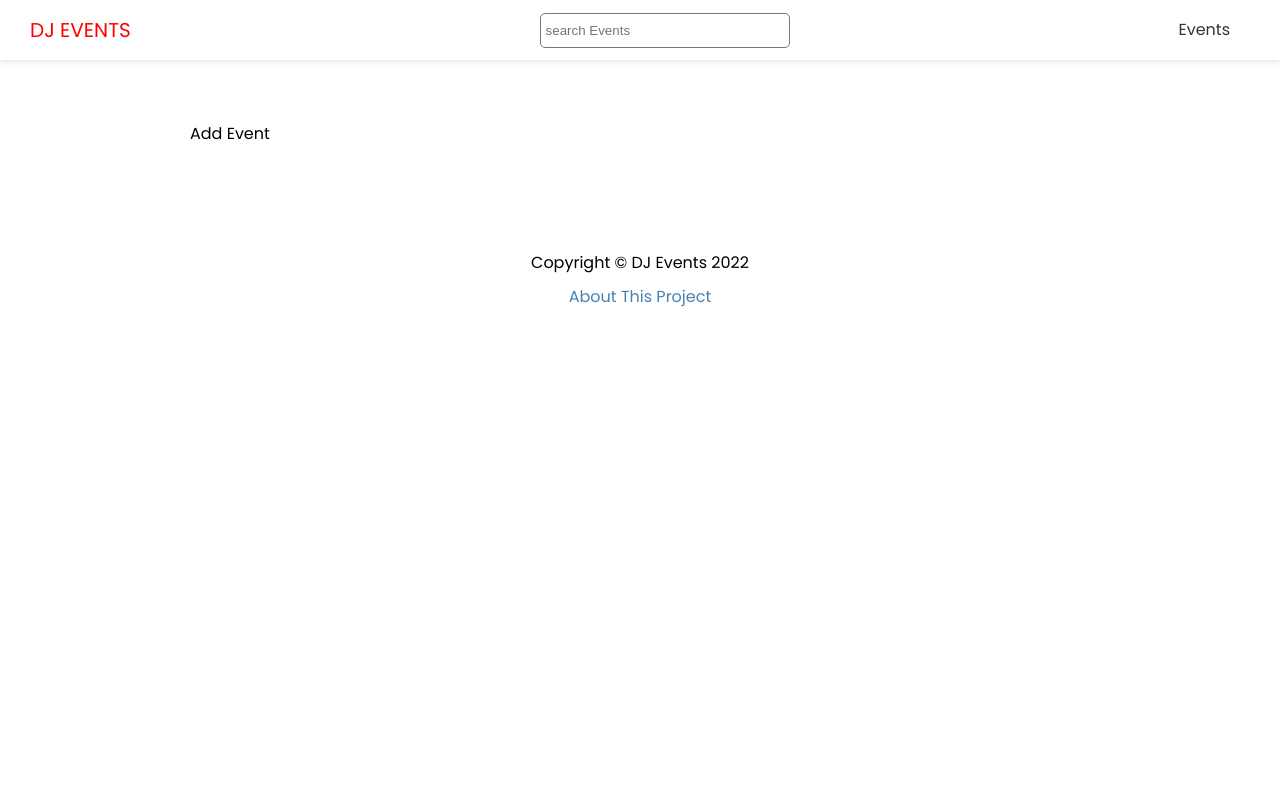
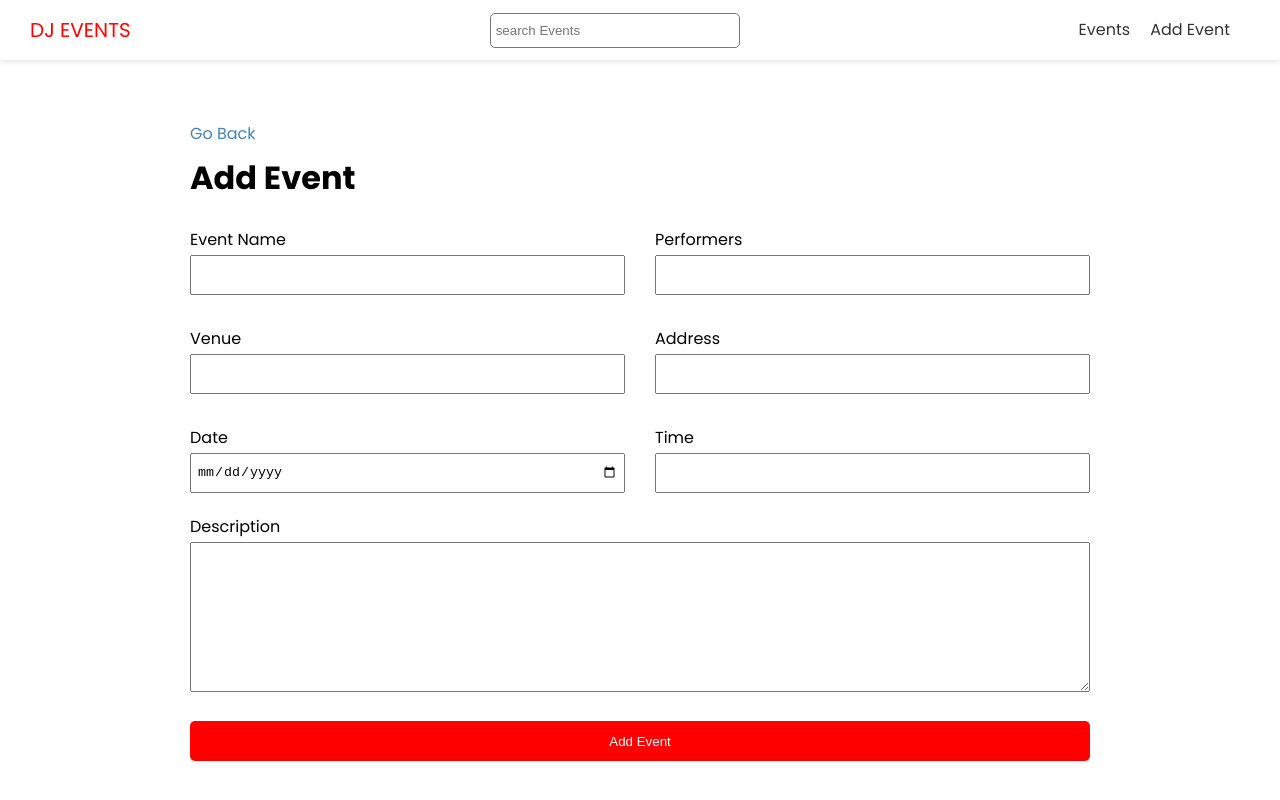
Before and after one commit to cisu/next_strapi_blog_front-end, a Next.js app: page /events/add in a window 1280 px wide. Shown: the top 800 px of the page. Built offline with nearby package versions, Linux system fonts and the light colour scheme; no server answers.

Commit message:
add a custom form with mult states

```diff
--- a/components/Header.jsx
+++ b/components/Header.jsx
@@ -23,6 +23,12 @@ const Header = () => {
                         <a>Events</a>
                     </Link>
                 </li>
+
+                <li>
+                    <Link href='/events/add'>
+                        <a>Add Event</a>
+                    </Link>
+                </li>
             </ul>
         </nav>
 
--- a/pages/events/add.js
+++ b/pages/events/add.js
@@ -1,13 +1,134 @@
-import React from 'react'
-
-import Layout from '../../components/Layout'
+import React, { useState } from "react";
+import { useRouter } from "next/router";
+import Link from "next/link";
+import { API_URL } from "@config/index";
+import styles from "@styles/Form.module.css";
+import Layout from "../../components/Layout";
 
 const AddEvent = () => {
+  const [values, setValues] = useState({
+    name: "",
+    performers: "",
+    venue: "",
+    address: "",
+    date: "",
+    time: "",
+    description: "",
+  });
+
+  const router = useRouter();
+
+  const handleSubmit = (e) => {
+    e.preventDefault();
+    console.log(values);
+  };
+
+  const handleInputChange = (e) => {
+    const { name, value } = e.target;
+    setValues({ ...values, [name]: value });
+  };
+
   return (
-    <Layout title='Add New Event'>
-      <div>Add Event</div>
+    <Layout title="Add New Event">
+      <Link href="/events">
+        <a>Go Back</a>
+      </Link>
+
+      <h1>Add Event</h1>
+
+      <form onSubmit={handleSubmit} className={styles.form}>
+        <div className={styles.grid}>
+          {/* name */}
+          <div>
+            <label htmlFor="name">Event Name</label>
+            <input
+              type="text"
+              id="name"
+              name="name"
+              value={values.name}
+              onChange={handleInputChange}
+            />
+          </div>
+
+          {/* performers */}
+          <div>
+            <label htmlFor="performers">Performers</label>
+            <input
+              type="text"
+              id="performers"
+              name="performers"
+              value={values.performers}
+              onChange={handleInputChange}
+            />
+          </div>
+
+          {/* venue */}
+          <div>
+            <label htmlFor="venue">Venue</label>
+            <input
+              type="text"
+              id="venue"
+              name="venue"
+              value={values.venue}
+              onChange={handleInputChange}
+            />
+          </div>
+
+          {/* address */}
+          <div>
+            <label htmlFor="address">Address</label>
+            <input
+              type="text"
+              id="address"
+              name="address"
+              value={values.address}
+              onChange={handleInputChange}
+            />
+          </div>
+
+          {/* date */}
+          <div>
+            <label htmlFor="date">Date</label>
+            <input
+              type="date"
+              id="date"
+              name="date"
+              value={values.date}
+              onChange={handleInputChange}
+            />
+          </div>
+
+          {/* time */}
+          <div>
+            <label htmlFor="time">Time</label>
+            <input
+              type="text"
+              id="time"
+              name="time"
+              value={values.time}
+              onChange={handleInputChange}
+            />
+          </div>
+
+        </div>
+
+         {/* description */}
+         <div>
+            <label htmlFor="description">Description</label>
+            <textarea
+              type="text"
+              id="description"
+              name="description"
+              value={values.description}
+              onChange={handleInputChange}
+            ></textarea>
+          </div>
+
+          <input type="submit" value="Add Event" className="btn" />
+
+      </form>
     </Layout>
-  )
-}
+  );
+};
 
-export default AddEvent
+export default AddEvent;
--- /dev/null
+++ b/styles/Form.module.css
@@ -0,0 +1,39 @@
+.form label {
+  display: block;
+}
+
+.form input {
+  width: 100%;
+  height: 40px;
+  padding: 5px;
+}
+
+.form textarea {
+  width: 100%;
+  height: 150px;
+}
+
+.form input[type="submit"] {
+  display: block;
+  width: 100%;
+  margin: 20px 0 30px;
+}
+
+.form .file{
+    border: 1px solid #ccc solid;
+    background-color: #f4f4f4;
+    padding: 10px;
+}
+
+.grid{
+    display: grid;
+    grid-template-columns: 1fr 1fr;
+    gap: 30px;
+    margin-bottom: 20px;
+}
+
+@media(max-width:600px){
+    .grid{
+        grid-template-columns: 1fr;
+    }
+}
```
